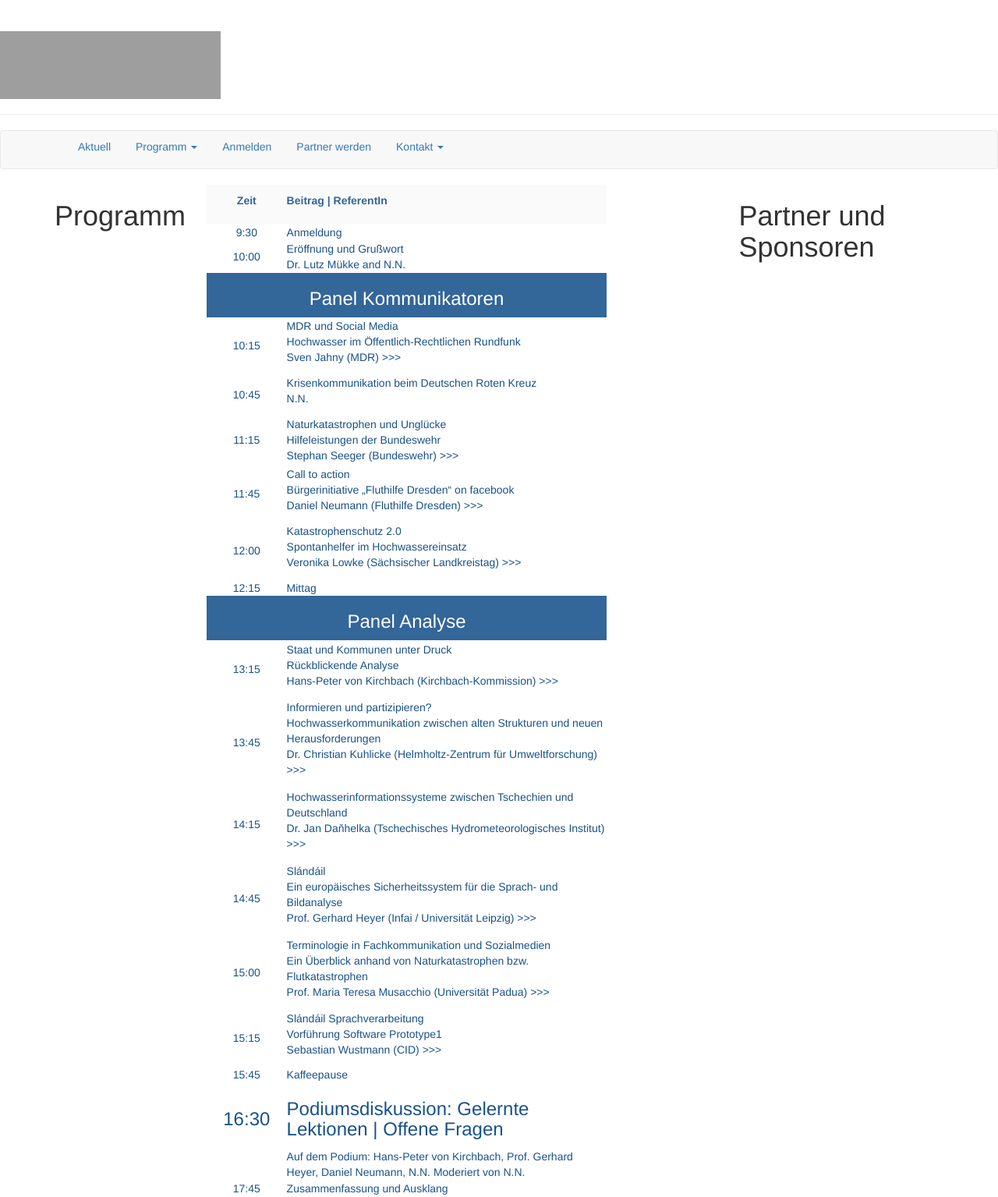
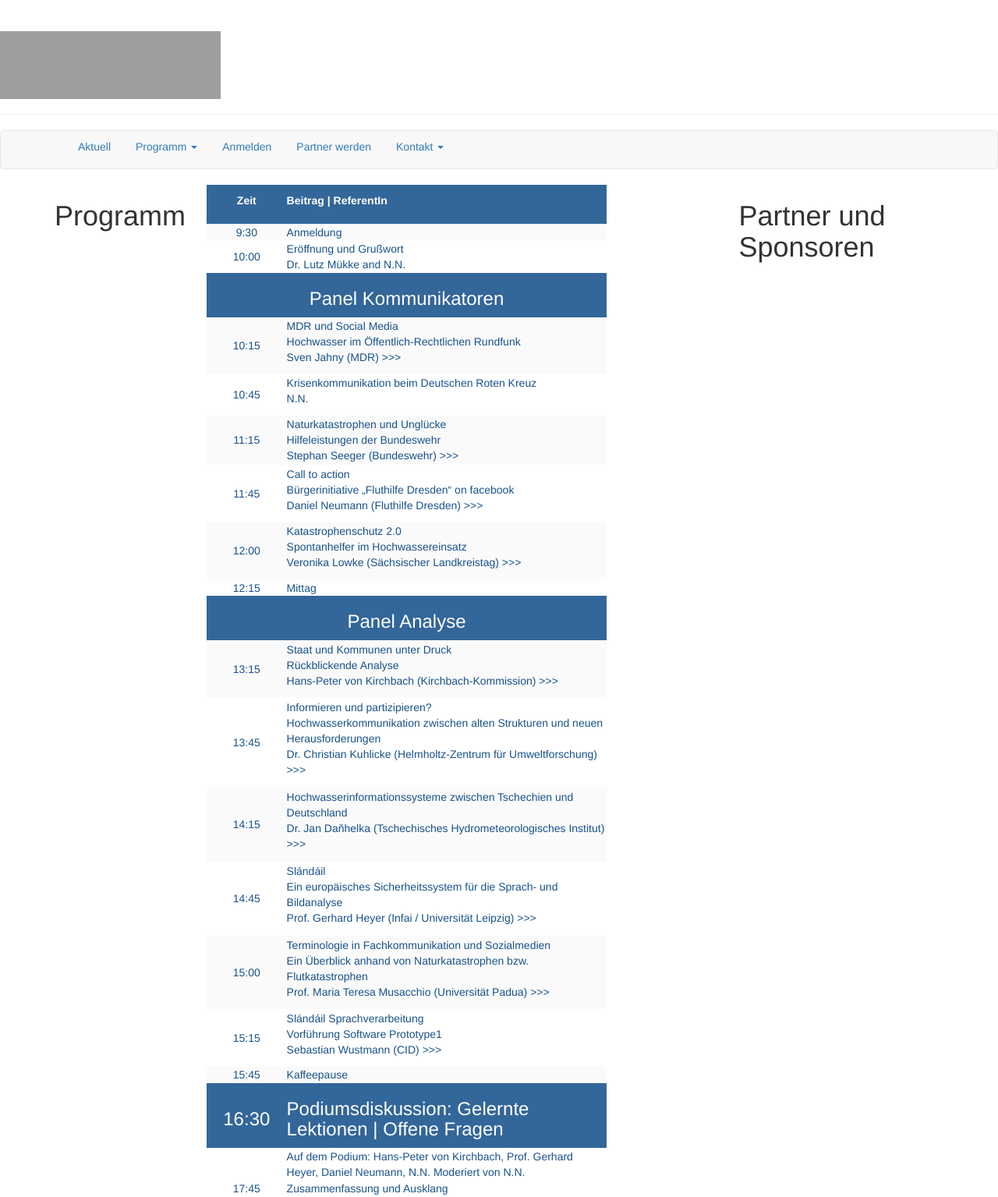
Before and after one commit to susedev/test, a Jekyll site: the page built from programm-uebersicht.html, in a window 1280 px wide. Shown: the whole page at 78% size. Built offline with Jekyll 4.4.1, drawn with Linux system fonts in a browser that asks for light colours; nearby versions of some CDN libraries; grey boxes are pictures that could not be loaded.

Commit message:
Edit from JekyllCMS

```diff
--- a/programm-uebersicht.html
+++ b/programm-uebersicht.html
@@ -4,18 +4,18 @@ title: Programm
 <table align="left" border="0" border-color="#FFFFFF" cellpadding="50" cellspacing="10" style="height: 1298px;" width="513">
 	<thead>
 		<tr>
-			<th scope="col" style="background-color: rgb(250, 250, 250); border-color: rgb(255, 255, 255); width: 100px; text-align: center; vertical-align: middle; height: 50px;">
-			<p><span style="color:#336699;">Zeit</span></p>
+			<th scope="col" style="background-color: rgb(51, 102, 153); border-color: rgb(255, 255, 255); width: 100px; text-align: center; vertical-align: middle; height: 50px;">
+			<p><span style="color:#FFFFFF;">Zeit</span></p>
 			</th>
-			<th scope="col" style="background-color: rgb(250, 250, 250); border-color: rgb(255, 255, 255); text-align: left; vertical-align: middle; width: 400px; height: 50px;">
-			<p><span style="color:#336699;">Beitrag | ReferentIn</span></p>
+			<th scope="col" style="background-color: rgb(51, 102, 153); border-color: rgb(255, 255, 255); text-align: left; vertical-align: middle; width: 400px; height: 50px;">
+			<p><span style="color:#FFFFFF;">Beitrag | ReferentIn</span></p>
 			</th>
 		</tr>
 	</thead>
 	<tbody>
 		<tr>
-			<td style="border-color: rgb(238, 238, 238); background-color: rgb(255, 255, 255); text-align: center; vertical-align: middle; width: 100px;"><span style="color:#19528A;">9:30</span></td>
-			<td style="border-color: rgb(238, 238, 238); background-color: rgb(255, 255, 255); text-align: left; vertical-align: middle; width: 400px;"><span style="color:#19528A;">Anmeldung</span></td>
+			<td style="border-color: rgb(238, 238, 238); background-color: rgb(250, 250, 250); text-align: center; vertical-align: middle; width: 100px;"><span style="color:#19528A;">9:30</span></td>
+			<td style="border-color: rgb(238, 238, 238); background-color: rgb(250, 250, 250); text-align: left; vertical-align: middle; width: 400px;"><span style="color:#19528A;">Anmeldung</span></td>
 		</tr>
 		<tr>
 			<td style="background-color: rgb(255, 255, 255); border-color: rgb(238, 238, 238); text-align: center; vertical-align: middle; width: 100px;"><span style="color:#19528A;">10:00</span></td>
@@ -28,8 +28,8 @@ title: Programm
 			</th>
 		</tr>
 		<tr>
-			<td style="background-color: rgb(255, 255, 255); border-color: rgb(255, 255, 255); text-align: center; vertical-align: middle; width: 100px;"><span style="color:#19528A;">10:15</span></td>
-			<td style="text-align: left; background-color: rgb(255, 255, 255); border-color: rgb(255, 255, 255); vertical-align: middle; width: 400px;">
+			<td style="background-color: rgb(250, 250, 250); border-color: rgb(255, 255, 255); text-align: center; vertical-align: middle; width: 100px;"><span style="color:#19528A;">10:15</span></td>
+			<td style="text-align: left; background-color: rgb(250, 250, 250); border-color: rgb(255, 255, 255); vertical-align: middle; width: 400px;">
 			<p><a href="http://eijc.github.io/data/beitraege-und-referentinnen.html#Jahny"><span style="color:#19528A;">MDR und Social Media</span></a><br />
 			<span style="color:#19528A;">Hochwasser im &Ouml;ffentlich-Rechtlichen Rundfunk<br />
 			Sven Jahny (MDR) </span><a href="http://eijc.github.io/data/beitraege-und-referentinnen.html#Jahny"><span style="color:#19528A;">&gt;&gt;&gt;</span></a></p>
@@ -43,8 +43,8 @@ title: Programm
 			</td>
 		</tr>
 		<tr>
-			<td style="background-color: rgb(255, 255, 255); border-color: rgb(255, 255, 255); text-align: center; vertical-align: middle; width: 100px;"><span style="color:#19528A;">11:15</span></td>
-			<td style="background-color: rgb(255, 255, 255); border-color: rgb(255, 255, 255); text-align: left; vertical-align: middle; width: 400px;"><a href="http://eijc.github.io/data/beitraege-und-referentinnen.html#Seeger"><span style="color:#19528A;">Naturkatastrophen und Ungl&uuml;cke</span></a><br />
+			<td style="background-color: rgb(250, 250, 250); border-color: rgb(255, 255, 255); text-align: center; vertical-align: middle; width: 100px;"><span style="color:#19528A;">11:15</span></td>
+			<td style="background-color: rgb(250, 250, 250); border-color: rgb(255, 255, 255); text-align: left; vertical-align: middle; width: 400px;"><a href="http://eijc.github.io/data/beitraege-und-referentinnen.html#Seeger"><span style="color:#19528A;">Naturkatastrophen und Ungl&uuml;cke</span></a><br />
 			<span style="color:#19528A;">Hilfeleistungen der Bundeswehr<br />
 			Stephan Seeger (Bundeswehr) </span><a href="http://eijc.github.io/data/beitraege-und-referentinnen.html##Seeger"><span style="color:#19528A;">&gt;&gt;&gt;</span></a></td>
 		</tr>
@@ -57,8 +57,8 @@ title: Programm
 			</td>
 		</tr>
 		<tr>
-			<td style="background-color: rgb(255, 255, 255); border-color: rgb(255, 255, 255); text-align: center; vertical-align: middle; width: 100px;"><span style="color:#19528A;">12:00</span></td>
-			<td style="background-color: rgb(255, 255, 255); border-color: rgb(255, 255, 255); text-align: left; vertical-align: middle; width: 400px;">
+			<td style="background-color: rgb(250, 250, 250); border-color: rgb(255, 255, 255); text-align: center; vertical-align: middle; width: 100px;"><span style="color:#19528A;">12:00</span></td>
+			<td style="background-color: rgb(250, 250, 250); border-color: rgb(255, 255, 255); text-align: left; vertical-align: middle; width: 400px;">
 			<p><a href="http://eijc.github.io/data/beitraege-und-referentinnen.html#Lowke"><span style="color:#19528A;">Katastrophenschutz 2.0</span></a><br />
 			<span style="color:#19528A;">Spontanhelfer im Hochwassereinsatz<br />
 			Veronika Lowke (S&auml;chsischer Landkreistag) </span><a href="http://eijc.github.io/data/beitraege-und-referentinnen.html#Lowke"><span style="color:#19528A;">&gt;&gt;&gt;</span></a></p>
@@ -74,8 +74,8 @@ title: Programm
 			</th>
 		</tr>
 		<tr>
-			<td style="background-color: rgb(255, 255, 255); border-color: rgb(255, 255, 255); text-align: center; vertical-align: middle; width: 100px;"><span style="color:#19528A;">13:15</span></td>
-			<td style="background-color: rgb(255, 255, 255); border-color: rgb(255, 255, 255); text-align: left; vertical-align: middle; width: 400px;">
+			<td style="background-color: rgb(250, 250, 250); border-color: rgb(255, 255, 255); text-align: center; vertical-align: middle; width: 100px;"><span style="color:#19528A;">13:15</span></td>
+			<td style="background-color: rgb(250, 250, 250); border-color: rgb(255, 255, 255); text-align: left; vertical-align: middle; width: 400px;">
 			<p><a href="http://eijc.github.io/data/beitraege-und-referentinnen.html#Kirchbach"><span style="color:#19528A;">Staat und Kommunen unter Druck</span></a><br />
 			<span style="color:#19528A;">R&uuml;ckblickende Analyse<br />
 			Hans-Peter von Kirchbach (Kirchbach-Kommission) </span><a href="http://eijc.github.io/data/beitraege-und-referentinnen.html#Kirchbach"><span style="color:#19528A;">&gt;&gt;&gt;</span></a></p>
@@ -90,8 +90,8 @@ title: Programm
 			</td>
 		</tr>
 		<tr>
-			<td style="background-color: rgb(255, 255, 255); border-color: rgb(255, 255, 255); text-align: center; vertical-align: middle; width: 100px;"><span style="color:#19528A;">14:15</span></td>
-			<td style="background-color: rgb(255, 255, 255); border-color: rgb(255, 255, 255); text-align: left; vertical-align: middle; width: 400px;">
+			<td style="background-color: rgb(250, 250, 250); border-color: rgb(255, 255, 255); text-align: center; vertical-align: middle; width: 100px;"><span style="color:#19528A;">14:15</span></td>
+			<td style="background-color: rgb(250, 250, 250); border-color: rgb(255, 255, 255); text-align: left; vertical-align: middle; width: 400px;">
 			<p><a href="http://eijc.github.io/data/beitraege-und-referentinnen.html#Danhelka"><span style="color:#19528A;">Hochwasserinformationssysteme zwischen Tschechien und Deutschland</span></a><br />
 			<span style="color:#19528A;">Dr. Jan Daňhelka (Tschechisches Hydrometeorologisches Institut) </span><a href="http://eijc.github.io/data/beitraege-und-referentinnen.html#Danhelka"><span style="color:#19528A;">&gt;&gt;&gt;</span></a></p>
 			</td>
@@ -105,8 +105,8 @@ title: Programm
 			</td>
 		</tr>
 		<tr>
-			<td style="background-color: rgb(255, 255, 255); border-color: rgb(255, 255, 255); text-align: center; vertical-align: middle; width: 100px;"><span style="color:#19528A;">15:00</span></td>
-			<td style="background-color: rgb(255, 255, 255); border-color: rgb(255, 255, 255); text-align: left; vertical-align: middle; width: 400px;">
+			<td style="background-color: rgb(250, 250, 250); border-color: rgb(255, 255, 255); text-align: center; vertical-align: middle; width: 100px;"><span style="color:#19528A;">15:00</span></td>
+			<td style="background-color: rgb(250, 250, 250); border-color: rgb(255, 255, 255); text-align: left; vertical-align: middle; width: 400px;">
 			<p><a href="http://eijc.github.io/data/beitraege-und-referentinnen.html#Musacchio"><span style="color:#19528A;">Terminologie in Fachkommunikation und Sozialmedien</span></a><br />
 			<span style="color:#19528A;">Ein &Uuml;berblick anhand von Naturkatastrophen bzw. Flutkatastrophen<br />
 			Prof. Maria Teresa Musacchio (Universit&auml;t Padua) </span><a href="http://eijc.github.io/data/beitraege-und-referentinnen.html#Musacchio"><span style="color:#19528A;">&gt;&gt;&gt;</span></a></p>
@@ -121,15 +121,15 @@ title: Programm
 			</td>
 		</tr>
 		<tr>
-			<td style="background-color: rgb(255, 255, 255); border-color: rgb(255, 255, 255); text-align: center; vertical-align: middle; width: 100px;"><span style="color:#19528A;">15:45</span></td>
-			<td style="background-color: rgb(255, 255, 255); border-color: rgb(255, 255, 255); text-align: left; vertical-align: middle; width: 400px;"><span style="color:#19528A;">Kaffeepause</span></td>
+			<td style="background-color: rgb(250, 250, 250); border-color: rgb(255, 255, 255); text-align: center; vertical-align: middle; width: 100px;"><span style="color:#19528A;">15:45</span></td>
+			<td style="background-color: rgb(250, 250, 250); border-color: rgb(255, 255, 255); text-align: left; vertical-align: middle; width: 400px;"><span style="color:#19528A;">Kaffeepause</span></td>
 		</tr>
 		<tr>
-			<th style="background-color: rgb(255, 255, 255); border-color: rgb(255, 255, 255); text-align: center; vertical-align: middle; width: 100px; height: 30px;">
-			<h3><span style="color:#19528A;">16:30</span></h3>
+			<th style="background-color: rgb(51, 102, 153); border-color: rgb(255, 255, 255); text-align: center; vertical-align: middle; width: 100px; height: 30px;">
+			<h3><span style="color:#FFFFFF;">16:30</span></h3>
 			</th>
-			<th style="background-color: rgb(255, 255, 255); border-color: rgb(255, 255, 255); text-align: left; vertical-align: middle; width: 400px; height: 30px;">
-			<h3><span style="color:#19528A;">Podiumsdiskussion: Gelernte Lektionen | Offene Fragen</span></h3>
+			<th style="background-color: rgb(51, 102, 153); border-color: rgb(255, 255, 255); text-align: left; vertical-align: middle; width: 400px; height: 30px;">
+			<h3><span style="color:#FFFFFF;">Podiumsdiskussion: Gelernte Lektionen | Offene Fragen</span></h3>
 			</th>
 		</tr>
 		<tr>
```
